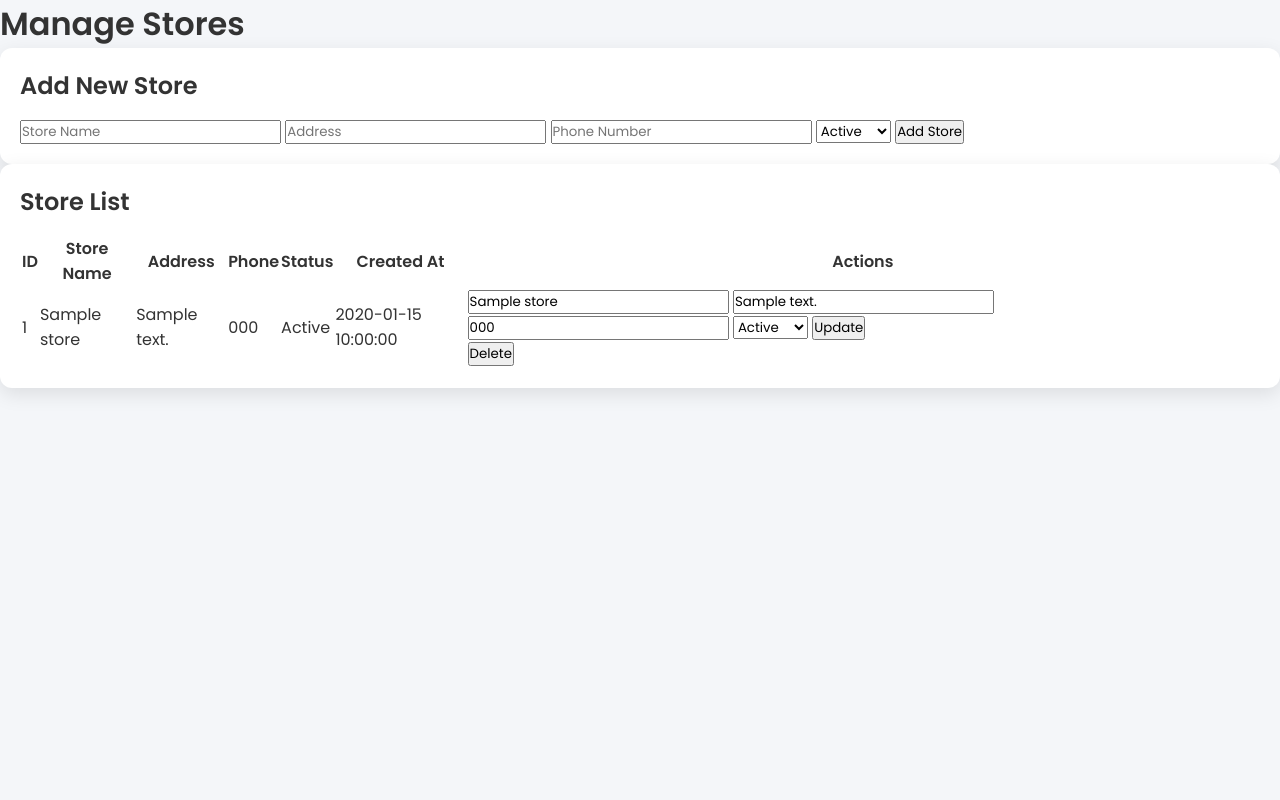
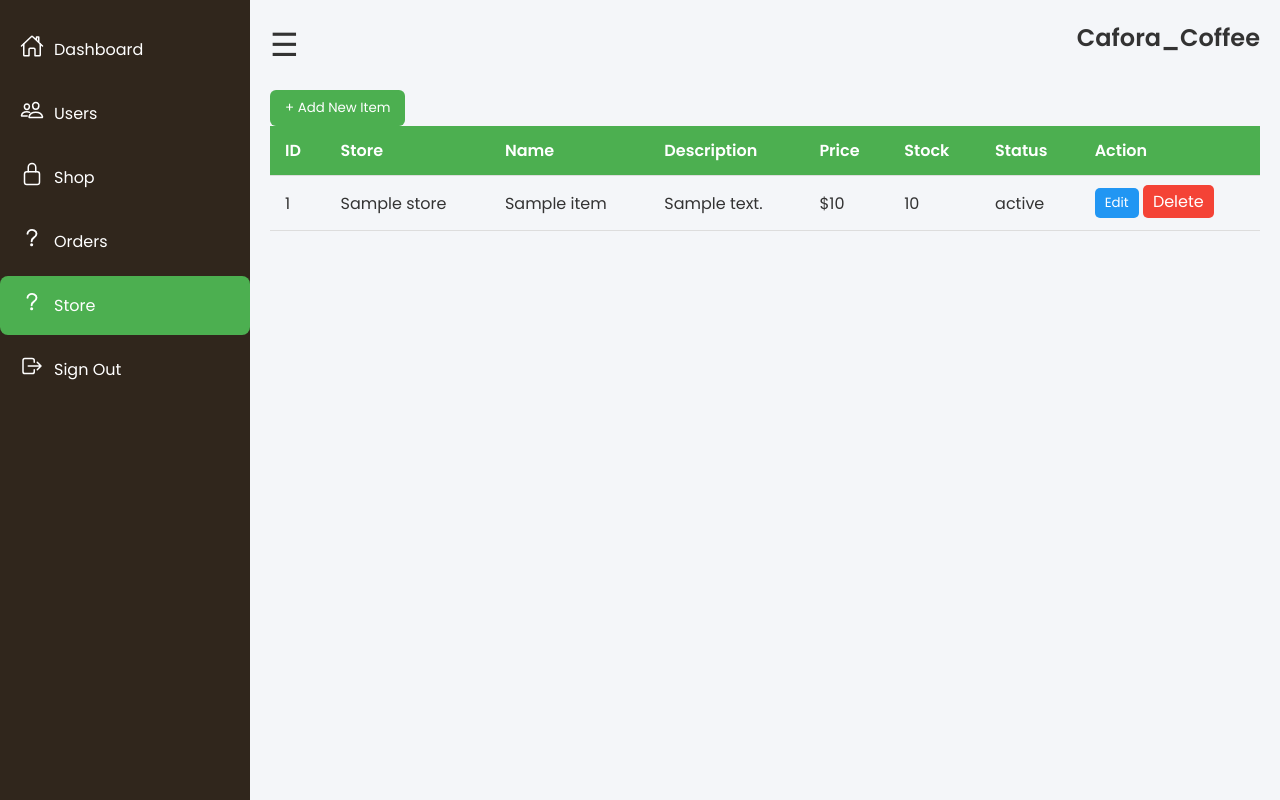
Before and after one commit to keshan-dev/cafora_coffee_php, a PHP site: page /admin/manage_store.php in a window 1280 px wide. Run offline with PHP 8.4, Linux system fonts and the light colour scheme; the visitor is signed in with stand-in values (Sample User, id 1); tables that the repository leaves empty or names only in its code hold one stand-in row (values such as "Sample post").

Commit message:
Refactor store management: implement add, update, and delete item functionality; enhance item listing with modals for better user interaction

```diff
--- a/admin/manage_store.php
+++ b/admin/manage_store.php
@@ -1,120 +1,194 @@
 <?php
-$requiredRole = "admin"; // Only admins can access
+$requiredRole = "admin";
 require '../includes/auth.php';
 require '../includes/database_connection.php';
 
-// Handle Add / Update / Delete
-if ($_SERVER['REQUEST_METHOD'] === 'POST') {
+// Add Item
 if (isset($_POST['add'])) {
-        $name    = $_POST['name'];
-        $address = $_POST['address'];
-        $phone   = $_POST['phone'];
-        $status  = $_POST['status'];
+    $store_id    = $_POST['store_id'];
+    $name        = $_POST['name'];
+    $description = $_POST['description'];
+    $price       = $_POST['price'];
+    $stock       = $_POST['stock'];
+    $status      = $_POST['status'];
 
-        $stmt = $pdo->prepare("INSERT INTO stores (name, address, phone, status, created_at) VALUES (?, ?, ?, ?, NOW())");
-        $stmt->execute([$name, $address, $phone, $status]);
+    $stmt = $pdo->prepare("INSERT INTO store_items (store_id,name,description,price,stock,status,created_at) VALUES (?,?,?,?,?,?,NOW())");
+    $stmt->execute([$store_id,$name,$description,$price,$stock,$status]);
+    header("Location: manage_store.php"); exit;
 }
 
+// Update Item
 if (isset($_POST['update'])) {
-        $id      = $_POST['id'];
-        $name    = $_POST['name'];
-        $address = $_POST['address'];
-        $phone   = $_POST['phone'];
-        $status  = $_POST['status'];
+    $id          = $_POST['item_id'];
+    $store_id    = $_POST['store_id'];
+    $name        = $_POST['name'];
+    $description = $_POST['description'];
+    $price       = $_POST['price'];
+    $stock       = $_POST['stock'];
+    $status      = $_POST['status'];
 
-        $stmt = $pdo->prepare("UPDATE stores SET name=?, address=?, phone=?, status=? WHERE id=?");
-        $stmt->execute([$name, $address, $phone, $status, $id]);
+    $stmt = $pdo->prepare("UPDATE store_items SET store_id=?, name=?, description=?, price=?, stock=?, status=? WHERE id=?");
+    $stmt->execute([$store_id,$name,$description,$price,$stock,$status,$id]);
+    header("Location: manage_store.php"); exit;
 }
 
-    if (isset($_POST['delete'])) {
-        $id = $_POST['id'];
-        $stmt = $pdo->prepare("DELETE FROM stores WHERE id=?");
+// Delete Item
+if (isset($_GET['delete'])) {
+    $id = $_GET['delete'];
+    $stmt = $pdo->prepare("DELETE FROM store_items WHERE id=?");
     $stmt->execute([$id]);
-    }
+    header("Location: manage_store.php"); exit;
 }
 
-// Fetch all stores
-$stores = $pdo->query("SELECT * FROM stores ORDER BY created_at DESC")->fetchAll(PDO::FETCH_ASSOC);
+// Fetch Items & Stores
+$items = $pdo->query("SELECT si.*, s.name AS store_name FROM store_items si JOIN stores s ON si.store_id=s.id ORDER BY si.created_at DESC")->fetchAll(PDO::FETCH_ASSOC);
+$stores = $pdo->query("SELECT * FROM stores WHERE status='active' ORDER BY name")->fetchAll(PDO::FETCH_ASSOC);
 ?>
-
 <!DOCTYPE html>
 <html lang="en">
 <head>
 <meta charset="UTF-8">
-    <title>Manage Stores - Admin</title>
-    <link rel="stylesheet" href="../assets/css/admin.css"> <!-- same style as manage_users -->
+<title>Manage Store Items</title>
+<link rel="stylesheet" href="../assets/css/admin.css">
 </head>
 <body>
 <div class="container">
-        <h1 class="page-title">Manage Stores</h1>
-
-        <!-- Add Store Form -->
-        <div class="card">
-            <h2>Add New Store</h2>
-            <form method="POST">
-                <input type="text" name="name" placeholder="Store Name" required>
-                <input type="text" name="address" placeholder="Address" required>
-                <input type="text" name="phone" placeholder="Phone Number" required>
-                <select name="status" required>
-                    <option value="active">Active</option>
-                    <option value="inactive">Inactive</option>
-                </select>
-                <button type="submit" name="add">Add Store</button>
-            </form>
+    <?php include "nav.php"; ?>
+    <div class="main">
+        <div class="topbar">
+            <div class="toggle">&#9776;</div>
+            <h2>Cafora_Coffee</h2>
         </div>
 
-        <!-- Store List -->
-        <div class="card">
-            <h2>Store List</h2>
-            <table>
+        <!-- Button to Open Add Item Modal -->
+        <button class="btn-add" onclick="openAddModal()">+ Add New Item</button>
+
+        <!-- Items Table -->
+        <div class="table-wrapper">
+            <table class="styled-table">
                 <thead>
                     <tr>
                         <th>ID</th>
-                        <th>Store Name</th>
-                        <th>Address</th>
-                        <th>Phone</th>
+                        <th>Store</th>
+                        <th>Name</th>
+                        <th>Description</th>
+                        <th>Price</th>
+                        <th>Stock</th>
                         <th>Status</th>
-                        <th>Created At</th>
-                        <th>Actions</th>
+                        <th>Action</th>
                     </tr>
                 </thead>
                 <tbody>
-                <?php foreach ($stores as $store): ?>
+                    <?php foreach($items as $item): ?>
                         <tr>
-                        <td><?= $store['id'] ?></td>
-                        <td><?= htmlspecialchars($store['name']) ?></td>
-                        <td><?= htmlspecialchars($store['address']) ?></td>
-                        <td><?= htmlspecialchars($store['phone']) ?></td>
-                        <td><?= ucfirst($store['status']) ?></td>
-                        <td><?= $store['created_at'] ?></td>
+                            <td><?= $item['id'] ?></td>
+                            <td><?= htmlspecialchars($item['store_name']) ?></td>
+                            <td><?= htmlspecialchars($item['name']) ?></td>
+                            <td><?= htmlspecialchars($item['description']) ?></td>
+                            <td>$<?= $item['price'] ?></td>
+                            <td><?= $item['stock'] ?></td>
+                            <td><?= $item['status'] ?></td>
                             <td>
-                            <!-- Update Form -->
-                            <form method="POST" style="display:inline-block;">
-                                <input type="hidden" name="id" value="<?= $store['id'] ?>">
-                                <input type="text" name="name" value="<?= htmlspecialchars($store['name']) ?>" required>
-                                <input type="text" name="address" value="<?= htmlspecialchars($store['address']) ?>" required>
-                                <input type="text" name="phone" value="<?= htmlspecialchars($store['phone']) ?>" required>
-                                <select name="status">
-                                    <option value="active" <?= $store['status']=='active'?'selected':'' ?>>Active</option>
-                                    <option value="inactive" <?= $store['status']=='inactive'?'selected':'' ?>>Inactive</option>
-                                </select>
-                                <button type="submit" name="update">Update</button>
-                            </form>
-
-                            <!-- Delete Form -->
-                            <form method="POST" style="display:inline-block;" onsubmit="return confirm('Delete this store?');">
-                                <input type="hidden" name="id" value="<?= $store['id'] ?>">
-                                <button type="submit" name="delete" class="danger">Delete</button>
-                            </form>
+                                <button class="btn-edit"
+                                    onclick="openEditModal(
+                                        '<?= $item['id'] ?>',
+                                        '<?= $item['store_id'] ?>',
+                                        '<?= htmlspecialchars($item['name'],ENT_QUOTES) ?>',
+                                        '<?= htmlspecialchars($item['description'],ENT_QUOTES) ?>',
+                                        '<?= $item['price'] ?>',
+                                        '<?= $item['stock'] ?>',
+                                        '<?= $item['status'] ?>'
+                                    )">Edit</button>
+                                <a class="btn-delete" href="manage_store.php?delete=<?= $item['id'] ?>" onclick="return confirm('Delete this item?')">Delete</a>
                             </td>
                         </tr>
                     <?php endforeach; ?>
-                <?php if (empty($stores)): ?>
-                    <tr><td colspan="7">No stores found.</td></tr>
+                    <?php if(empty($items)): ?>
+                        <tr><td colspan="8">No items found.</td></tr>
                     <?php endif; ?>
                 </tbody>
             </table>
         </div>
     </div>
+</div>
+
+<!-- Add Item Modal -->
+<div id="addModal" class="modal">
+    <div class="modal-content">
+        <span class="close" onclick="closeAddModal()">&times;</span>
+        <h3>Add New Item</h3>
+        <form method="POST">
+            <select name="store_id" required>
+                <option value="">Select Store</option>
+                <?php foreach($stores as $store): ?>
+                    <option value="<?= $store['id'] ?>"><?= htmlspecialchars($store['name']) ?></option>
+                <?php endforeach; ?>
+            </select>
+            <input type="text" name="name" placeholder="Item Name" required>
+            <input type="text" name="description" placeholder="Description">
+            <input type="number" name="price" placeholder="Price" step="0.01" required>
+            <input type="number" name="stock" placeholder="Stock" value="0" required>
+            <select name="status">
+                <option value="active">Active</option>
+                <option value="inactive">Inactive</option>
+            </select>
+            <button type="submit" name="add" class="btn-add">Add Item</button>
+        </form>
+    </div>
+</div>
+
+<!-- Edit Item Modal -->
+<div id="editModal" class="modal">
+    <div class="modal-content">
+        <span class="close" onclick="closeEditModal()">&times;</span>
+        <h3>Edit Item</h3>
+        <form method="POST">
+            <input type="hidden" name="item_id" id="edit_id">
+            <select name="store_id" id="edit_store" required>
+                <?php foreach($stores as $store): ?>
+                    <option value="<?= $store['id'] ?>"><?= htmlspecialchars($store['name']) ?></option>
+                <?php endforeach; ?>
+            </select>
+            <input type="text" name="name" id="edit_name" placeholder="Item Name" required>
+            <input type="text" name="description" id="edit_description" placeholder="Description">
+            <input type="number" name="price" id="edit_price" step="0.01" required>
+            <input type="number" name="stock" id="edit_stock" required>
+            <select name="status" id="edit_status">
+                <option value="active">Active</option>
+                <option value="inactive">Inactive</option>
+            </select>
+            <button type="submit" name="update" class="btn-add">Save</button>
+        </form>
+    </div>
+</div>
+
+<script>
+function openAddModal(){ document.getElementById('addModal').style.display='flex'; }
+function closeAddModal(){ document.getElementById('addModal').style.display='none'; }
+
+function openEditModal(id,store_id,name,desc,price,stock,status){
+    document.getElementById('edit_id').value=id;
+    document.getElementById('edit_store').value=store_id;
+    document.getElementById('edit_name').value=name;
+    document.getElementById('edit_description').value=desc;
+    document.getElementById('edit_price').value=price;
+    document.getElementById('edit_stock').value=stock;
+    document.getElementById('edit_status').value=status;
+    document.getElementById('editModal').style.display='flex';
+}
+function closeEditModal(){ document.getElementById('editModal').style.display='none'; }
+
+window.onclick=function(e){
+    if(e.target==document.getElementById('addModal')) closeAddModal();
+    if(e.target==document.getElementById('editModal')) closeEditModal();
+}
+
+const toggle = document.querySelector('.toggle');
+const container = document.querySelector('.container');
+toggle.addEventListener('click',()=>{ container.classList.toggle('sidebar-open'); });
+</script>
+
+<script type="module" src="https://unpkg.com/ionicons@5.5.2/dist/ionicons/ionicons.esm.js"></script>
+<script nomodule src="https://unpkg.com/ionicons@5.5.2/dist/ionicons/ionicons.js"></script>
 </body>
 </html>
```
Lines whose indentation alone changed are shown as unchanged.
